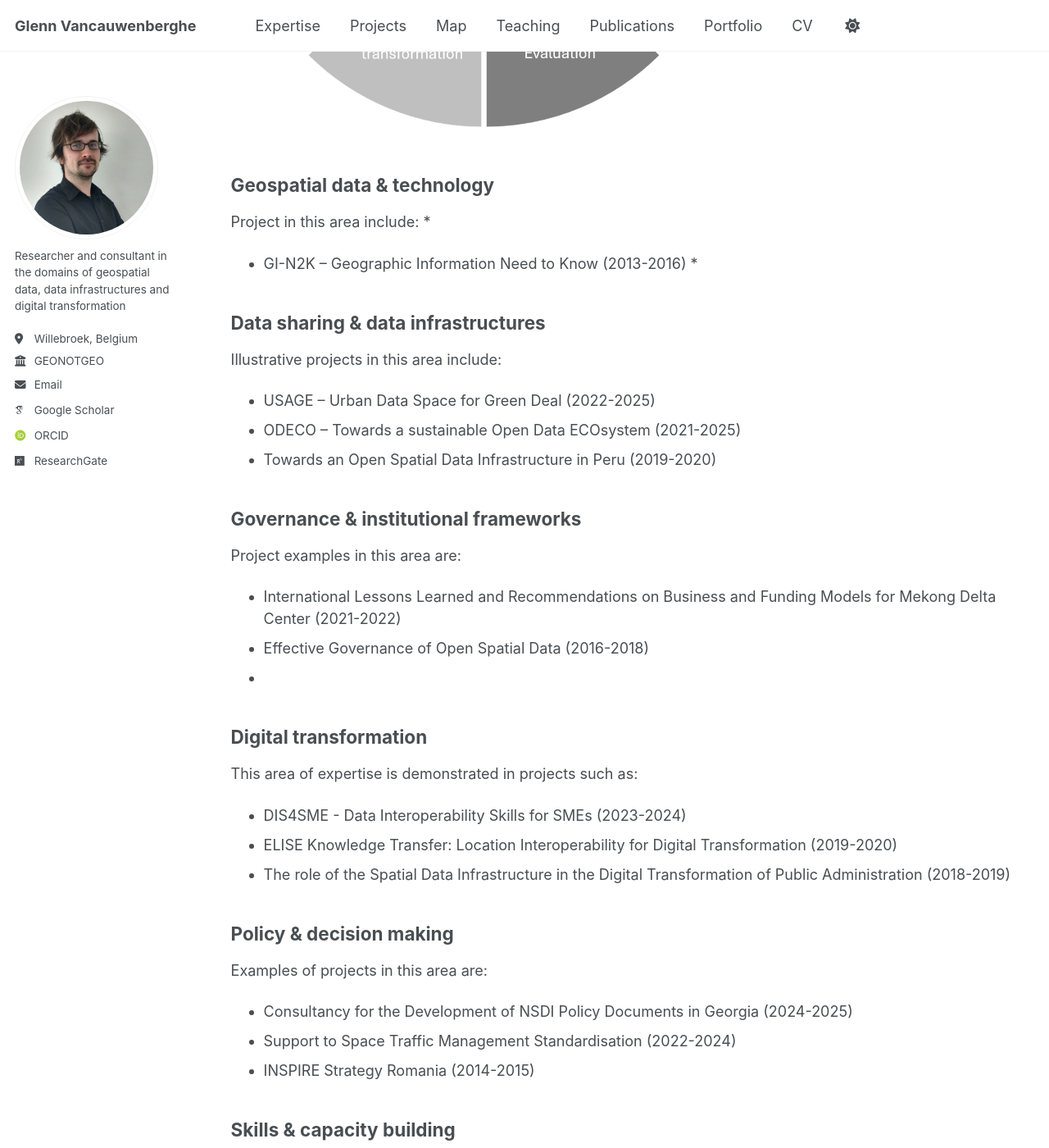
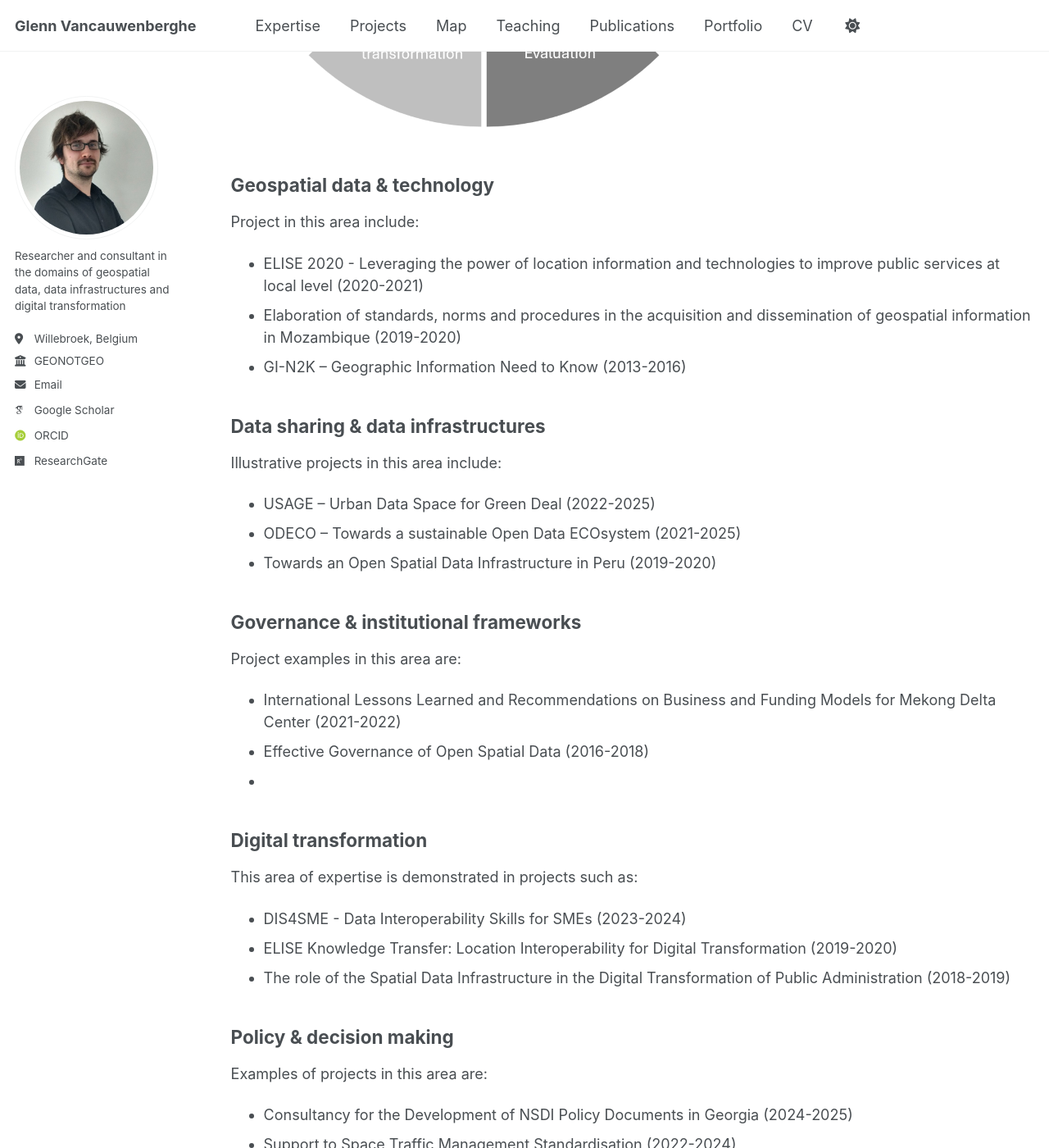
Before and after one commit to GVancauwenberghe/gvancauwenberghe.github.io, a Jekyll site: the page built from _pages/expert.md, in a window 1280 px wide and 1400 px high, scrolled down 692 px. Shown: the whole window at 82% size. Built offline with Jekyll 4.4.1, drawn with Linux system fonts in a browser that asks for light colours; some web fonts are replaced; some of the changed text lies outside the part shown.

Commit message:
Update expert.md

```diff
--- a/_pages/expert.md
+++ b/_pages/expert.md
@@ -14,9 +14,9 @@ My professional expertise can be summarised in **eight key areas**, which includ
 ## Geospatial data & technology
 
 Project in this area include:
-*
+* ELISE 2020 - Leveraging the power of location information and technologies to improve public services at local level (2020-2021)
+* Elaboration of standards, norms and procedures in the acquisition and dissemination of geospatial information in Mozambique (2019-2020)
 * GI-N2K – Geographic Information Need to Know (2013-2016)
-*
 
 ## Data sharing & data infrastructures
 
@@ -49,9 +49,9 @@ Examples of projects in this area are:
 ## Skills & capacity building
 
 Examples from my work in this area include:
+* SEED4NA - Spatial Data Infrastructures and Earth Observation Education and Training for North-Africa (2020-2024)
 *
-*
-*
+* EO4GEO - Towards an innovative strategy for skills development and capacity building in the space and geo-information sector to support Copernicus user uptake (2018-2022)
 
 ## Monitoring & evaluation
 
```
